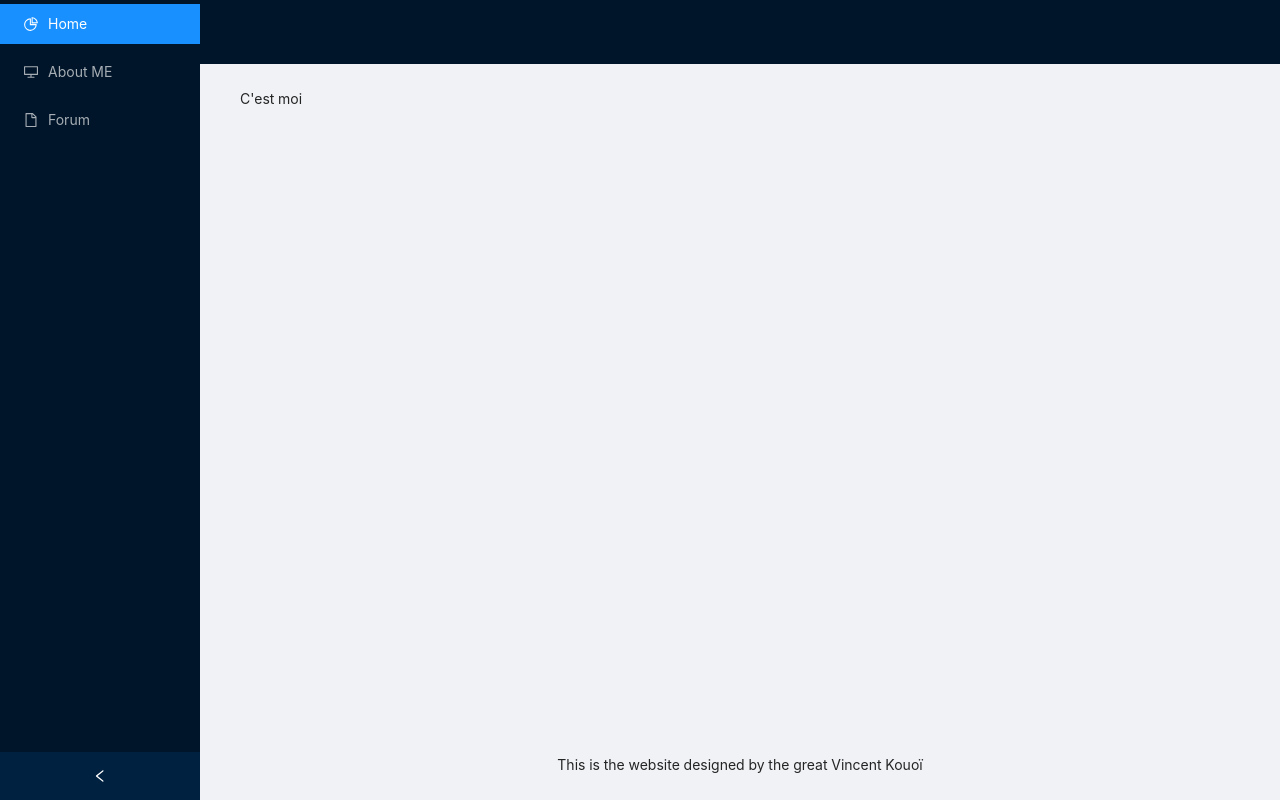
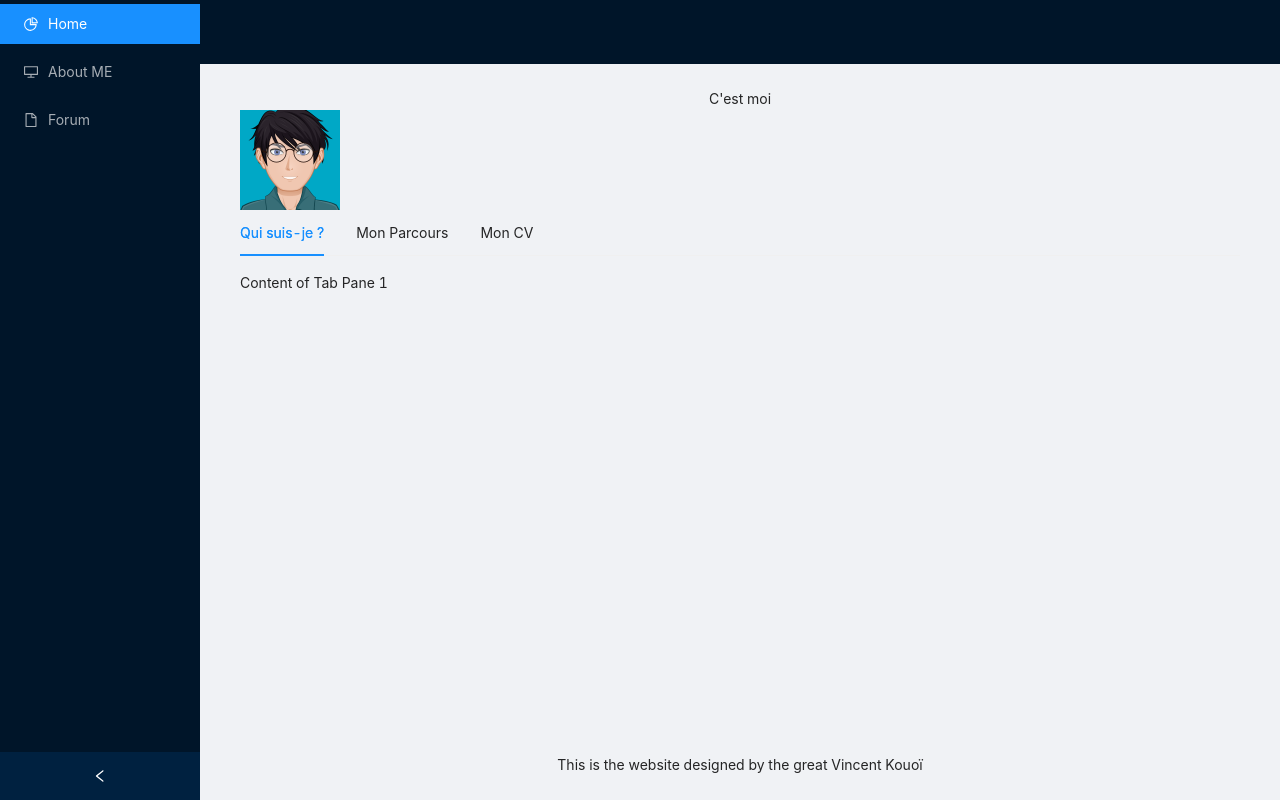
Before and after one commit to xp380/XP2020, a React (Create React App) app in the folder FRONT/: page /aboutMe in a window 1280 px wide. Built offline with nearby package versions, Linux system fonts and the light colour scheme.

Commit message:
in progress

```diff
--- a/FRONT/src/components/AboutMe.js
+++ b/FRONT/src/components/AboutMe.js
@@ -1,5 +1,24 @@
 import React, {useState} from 'react'
+import { Tabs } from 'antd';
+import avatar from './avatar-gratuit.png'
 
+const { TabPane } = Tabs;
+
+function callback(key) {
+    console.log(key);
+  }
 export default function AboutMe() {
-    return <div>C'est moi</div>
+    return <><div style={{textAlign: 'center'}}>C'est moi</div> <img src={avatar} style={{width:100 }} alt="logo" />
+    <Tabs defaultActiveKey="1" onChange={callback}>
+    <TabPane tab="Qui suis-je ?" key="1">
+      Content of Tab Pane 1
+    </TabPane>
+    <TabPane tab="Mon Parcours" key="2">
+      Content of Tab Pane 2
+    </TabPane>
+    <TabPane tab="Mon CV" key="3">
+      Content of Tab Pane 3
+    </TabPane>
+  </Tabs>
+  </>
 }
```
Also changed, not shown: FRONT/src/components/avatar-gratuit.png (added), 1 other file (tests, documents, lock files or other folders).
